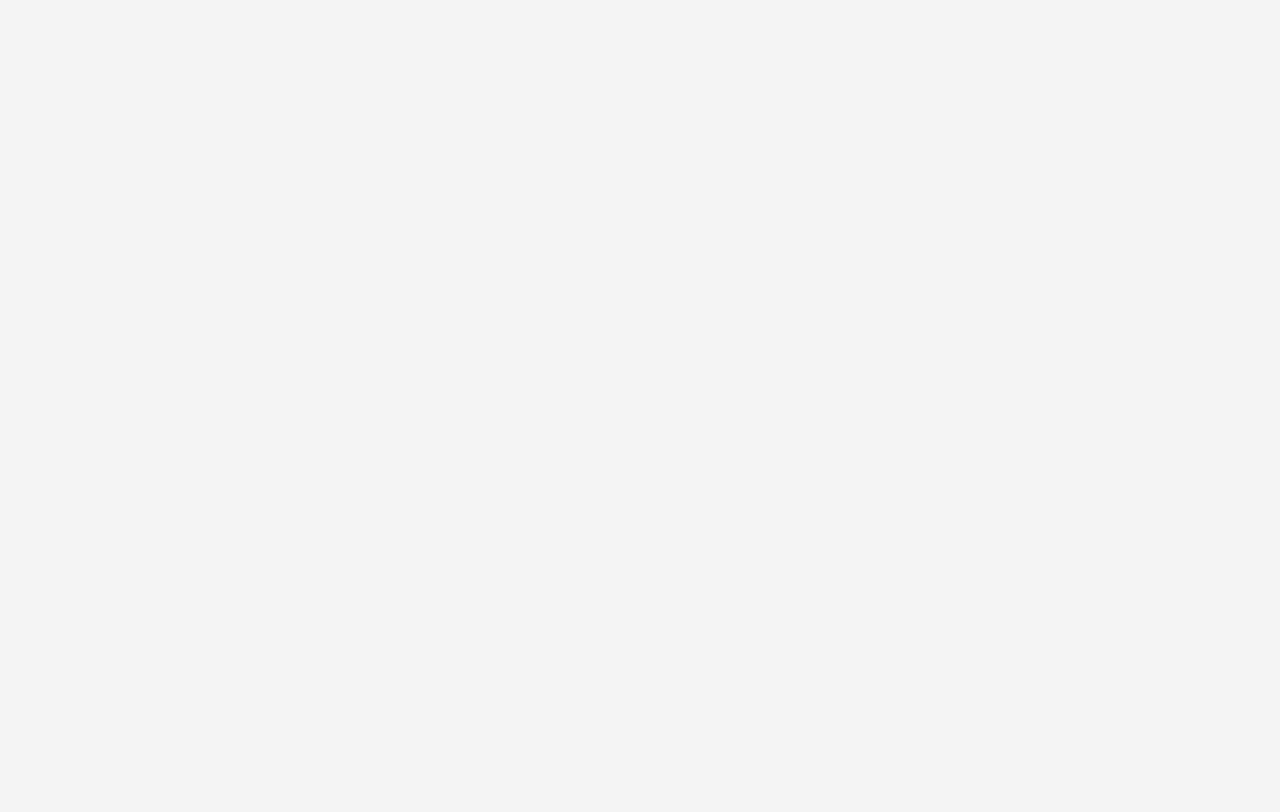
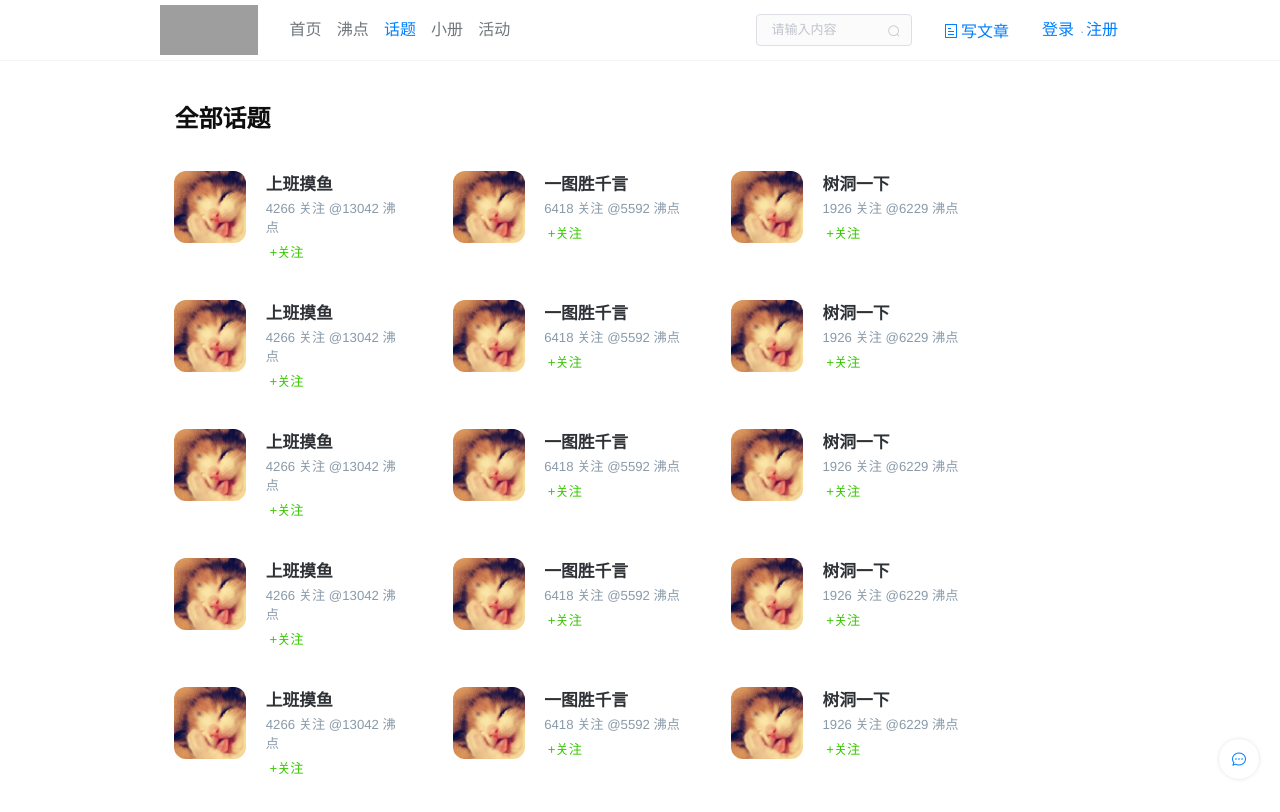
Before and after one commit to 123tang-t/juejin, a Vue app: page /topics in a window 1280 px wide. Shown: the top 812 px of the page. Built offline with nearby package versions, Linux system fonts and the light colour scheme; no server answers; grey boxes are pictures that could not be loaded.

Commit message:
feat:增加话题页面

```diff
--- a/public/mock/index.json
+++ b/public/mock/index.json
@@ -1,30 +1,81 @@
 {
     "ret": true,
     "data": {
-      "swiperList": [{
+      "topic": [{
             "id": "01",
-            "desc": "前端01"
+            "title": "上班摸鱼",
+            "attention": "4266",
+            "boiling": "13042"
         }, {
             "id": "02",
-            "desc": "前端02"
+            "title": "一图胜千言",
+            "attention": "6418",
+            "boiling": "5592"
         }, {
             "id": "03",
-            "desc": "前端03"
+            "title": "树洞一下",
+            "attention": "1926",
+            "boiling": "6229"
         }, {
             "id": "04",
-            "desc": "前端04"
+            "title": "上班摸鱼",
+            "attention": "4266",
+            "boiling": "13042"
         }, {
             "id": "05",
-            "desc": "前端05"
+            "title": "一图胜千言",
+            "attention": "6418",
+            "boiling": "5592"
         }, {
             "id": "06",
-            "desc": "前端06"
+            "title": "树洞一下",
+            "attention": "1926",
+            "boiling": "6229"
         }, {
             "id": "07",
-            "desc": "前端07"
+            "title": "上班摸鱼",
+            "attention": "4266",
+            "boiling": "13042"
         }, {
             "id": "08",
-            "desc": "前端08"
+            "title": "一图胜千言",
+            "attention": "6418",
+            "boiling": "5592"
+        }, {
+            "id": "09",
+            "title": "树洞一下",
+            "attention": "1926",
+            "boiling": "6229"
+        }, {
+            "id": "10",
+            "title": "上班摸鱼",
+            "attention": "4266",
+            "boiling": "13042"
+        }, {
+            "id": "11",
+            "title": "一图胜千言",
+            "attention": "6418",
+            "boiling": "5592"
+        }, {
+            "id": "12",
+            "title": "树洞一下",
+            "attention": "1926",
+            "boiling": "6229"
+        }, {
+            "id": "13",
+            "title": "上班摸鱼",
+            "attention": "4266",
+            "boiling": "13042"
+        }, {
+            "id": "14",
+            "title": "一图胜千言",
+            "attention": "6418",
+            "boiling": "5592"
+        }, {
+            "id": "15",
+            "title": "树洞一下",
+            "attention": "1926",
+            "boiling": "6229"
         }]
     }
   }
--- a/src/router/index.js
+++ b/src/router/index.js
@@ -22,6 +22,10 @@ const routes = [
             name: 'Books',
             component: () => import(/* webpackChunkName: "about" */ '../views/Books.vue')
         }, {
+            path: '/topics',
+            name: 'Topics',
+            component: () => import(/* webpackChunkName: "about" */ '../views/Topics.vue')
+        }, {
             path: '/events',
             name: 'Events',
             component: () => import(/* webpackChunkName: "about" */ '../views/Events.vue')
--- a/src/views/Home.vue
+++ b/src/views/Home.vue
@@ -108,6 +108,7 @@
             :headerSelect="headerSelect"
             :pinsDetails="pinsDetails"
             :booksDetails="booksDetails"
+            :topicsDetails="topicsDetails"
             :eventsDetails="eventsDetails"
             :navFixed="navFixed"/>
         <!-- 右下角图标 -->
@@ -163,6 +164,8 @@ export default {
             pinsDetails: [],
             // 小册
             booksDetails: [],
+            // 话题
+            topicsDetails: [],
             // 活动
             eventsDetails: [],
             // 控制右下角图标显示隐藏
@@ -222,6 +225,11 @@ export default {
             if (value === 'Books') {
                 this.$router.push({
                     path: '/books'
+                })
+            }
+            if (value === 'Topics') {
+                this.$router.push({
+                    path: '/topics'
                 })
             }
             if (value === 'Events') {
@@ -355,6 +363,12 @@ export default {
                     .then((result) => {
                         this.booksDetails = result.data.data.list
                         this.pageCount = result.data.data.pageCount
+                    })
+            }
+            if (this.select === 'Topics') {
+                axios.get('/mock/index.json')
+                    .then((result) => {
+                        this.topicsDetails = result.data.data.topic
                     })
             }
             if (this.select === 'Events') {
--- /dev/null
+++ b/src/views/Topics.vue
@@ -0,0 +1,112 @@
+<template>
+    <div class="topics">
+        <div class="topics-item">
+            <div class="content">
+                <div class="title">全部话题</div>
+                <div class="topic-list">
+                    <div class="list-item" v-for="topic of topicsDetails" :key="topic.id">
+                        <img class="title-img" src="../assets/photo/cat.jpg" alt="图标">
+                        <div class="desc">
+                            <div class="title">{{topic.title}}</div>
+                            <div class="number">
+                                <span>{{topic.attention}}&nbsp;关注</span>&nbsp;@<span>{{topic.boiling}}&nbsp;沸点</span>
+                            </div>
+                            <div class="attention">
+                                <p>&nbsp;+关注</p>
+                            </div>
+                        </div>
+                    </div>
+                </div>
+            </div>
+        </div>
+    </div>
+</template>
+
+<script>
+export default {
+    name: 'Topics',
+    props: {
+        topicsDetails: Array
+    }
+}
+</script>
+
+<style lang="scss" scoped>
+.topics {
+    // width: 100%;
+    height: 100%;
+    background: #fff;
+    .topics-item {
+        display: flex;
+        flex-direction: column;
+        margin: 60px auto 10px;
+        max-width: 960px;
+        .content {
+            display: flex;
+            flex-direction: column;
+            margin-top: 15px;
+            .title {
+                margin: 24px 0;
+                padding: 0 14.4px;
+                height: 30px;
+                color: #0e0e0e;
+                font-size: 24px;
+                font-weight: 600;
+                text-align: left;
+            }
+            .topic-list {
+                display: flex;
+                flex-direction: row;
+                justify-content: flex-start;
+                flex-wrap: wrap;
+                .list-item {
+                    display: flex;
+                    flex-direction: row;
+                    justify-content: flex-start;
+                    padding: 18px 14.4px;
+                    width: 26%;
+                    .title-img {
+                        margin-right: 2%;
+                        width: 72px;
+                        height: 72px;
+                        border-radius: 12px;
+                        background: #fff;
+                        background-size: cover;
+                        background-repeat: no-repeat;
+                    }
+                    .desc {
+                        display: flex;
+                        flex-direction: column;
+                        align-items: flex-start;
+                        margin-left: 14.4px;
+                        width: 139.41px;
+                        // max-width: 144px;
+                        color: #8a9aa9;
+                        letter-spacing: normal;
+                        .title {
+                            margin: 0;
+                            padding: 0;
+                            height: 21px;
+                            color: #2e3135;
+                            font-weight: 600;
+                            font-size: 16.8px;
+                            cursor: pointer;
+                        }
+                        .number {
+                            padding-top: 6px;
+                            font-size: 13.2px;
+                        }
+                        .attention {
+                            padding-top: 6px;
+                            height: 22px;
+                            color: #37c701;
+                            font-size: 13.2px;
+                            cursor: pointer;
+                        }
+                    }
+                }
+            }
+        }
+    }
+}
+</style>
```
Also changed, not shown: src/assets/photo/cat.jpg (added).
